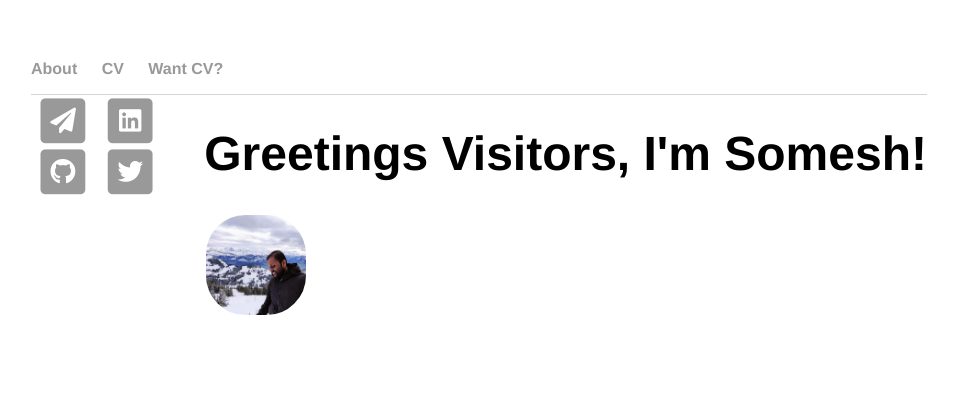
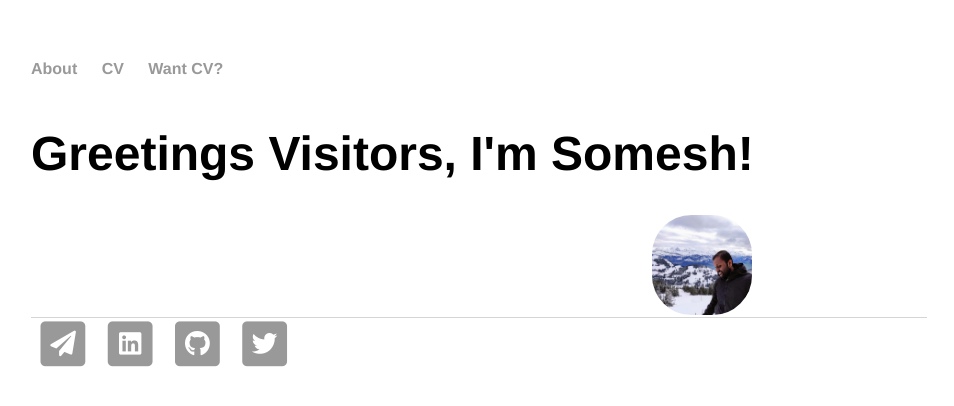
Before and after one commit to saisomesh2594/saisomesh2594.github.io, a Jekyll site: the page built from index.html, in a window 1280 px wide. Shown: the top 406 px of the page, without its empty margins (161-1115 px from the left). Built offline with Jekyll 4.4.1, drawn with Linux system fonts in a browser that asks for light colours.

Commit message:
Update main.css

```diff
--- a/css/main.css
+++ b/css/main.css
@@ -39,7 +39,7 @@ footer {
 }
 
 .logo-container {
-	float: right;
+	text-align: right;
 	display: inline-block;
 }
 
```
